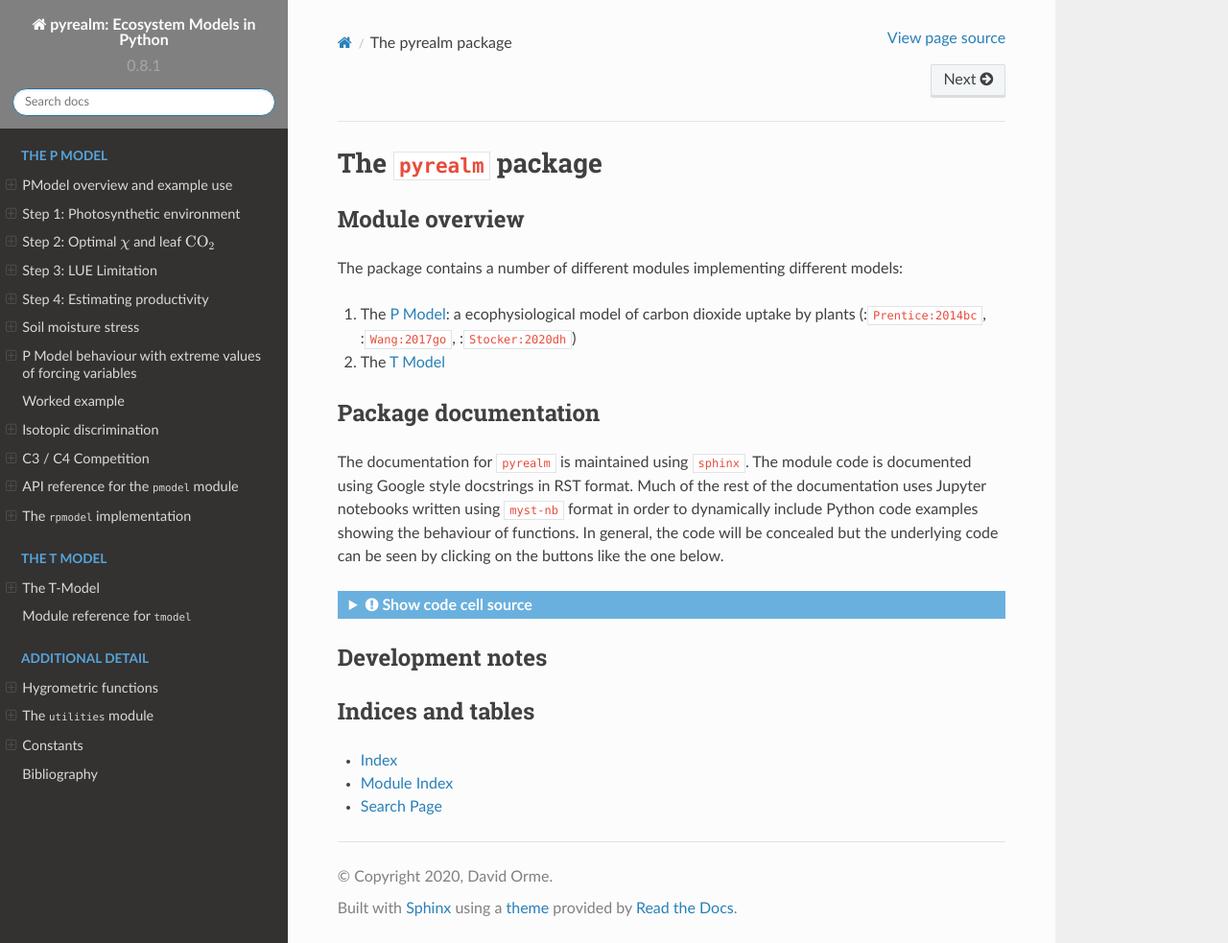
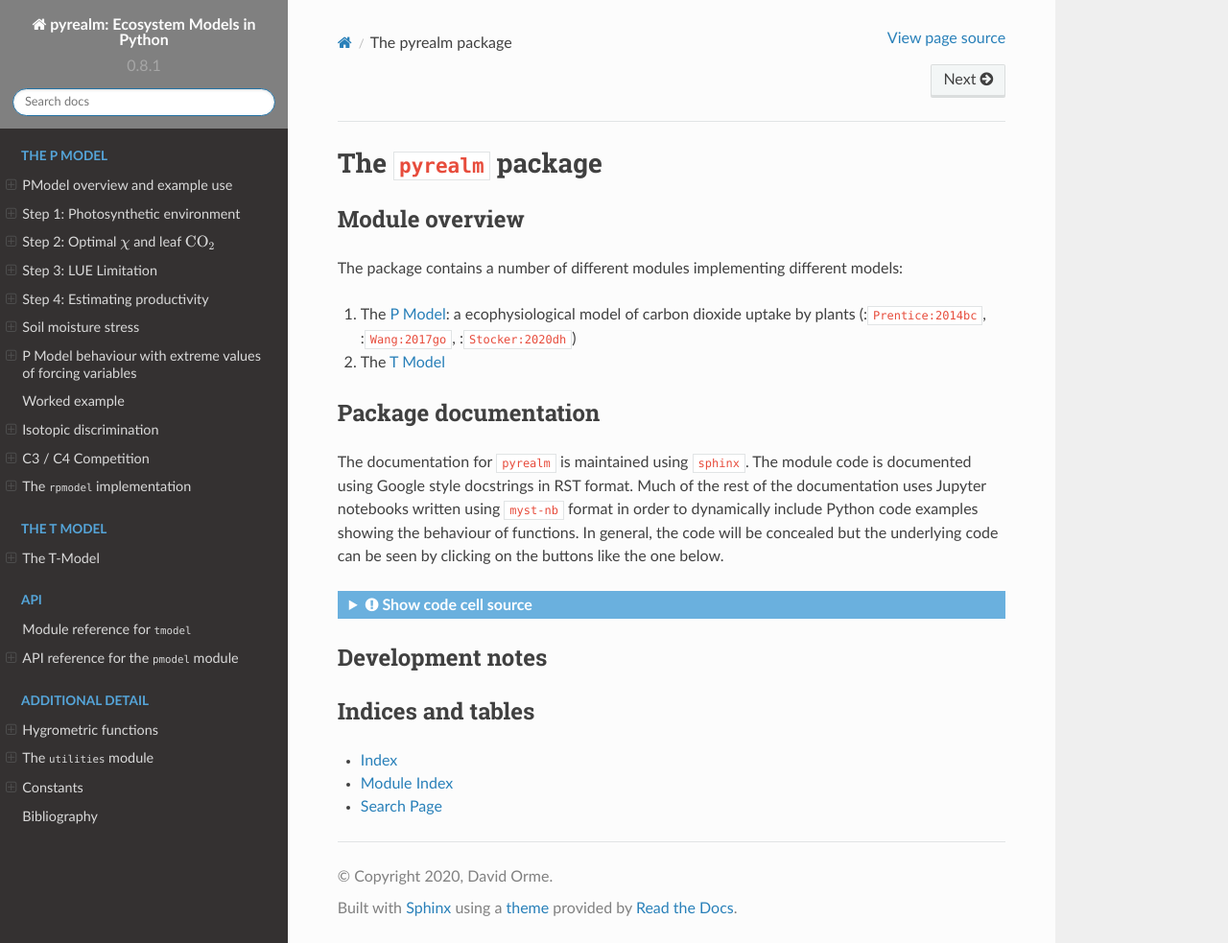
Before and after one commit to ImperialCollegeLondon/pyrealm, a Sphinx documentation site: the page built from docs/source/index.md, in a window 1280 px wide and 983 px high. Shown: the whole window at 96% size. Built offline with Sphinx 7.4.7 and the Read the Docs theme 2.0.0, drawn with Linux system fonts in a browser that asks for light colours; cross-references to code outside the pages are shown as plain code; part of the change alters nothing that is shown.

````diff
--- a/docs/source/index.md
+++ b/docs/source/index.md
@@ -53,7 +53,6 @@ clicking on the buttons like the one below.
   pmodel/global_example.md
   pmodel/isotopic_discrimination.md
   pmodel/c3c4model.md
-  pmodel/pmodel_reference.md
   pmodel/rpmodel.md
 ```
 
@@ -64,7 +63,16 @@ clicking on the buttons like the one below.
   :hidden:
 
   tmodel/tmodel.md
-  tmodel/tmodel_reference.md
+```
+
+```{eval-rst}
+.. toctree::
+  :maxdepth: 4
+  :caption: API
+  :hidden:
+
+  api/tmodel_api.md
+  api/pmodel_api.md
 ```
 
 ```{eval-rst}
@@ -79,6 +87,15 @@ clicking on the buttons like the one below.
   z_bibliography.rst
 ```
 
+```{eval-rst}
+.. toctree::
+  :maxdepth: 4
+  :caption: Developers
+  :hidden:
+
+
+```
+
 ## Indices and tables
 
 * {ref}`genindex`
````
Also changed, not shown: docs/source/api/pmodel_api.md (renamed from docs/source/pmodel/pmodel_reference.md), docs/source/api/tmodel_api.md (renamed from docs/source/tmodel/tmodel_reference.md).
